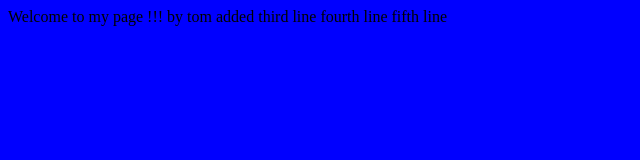
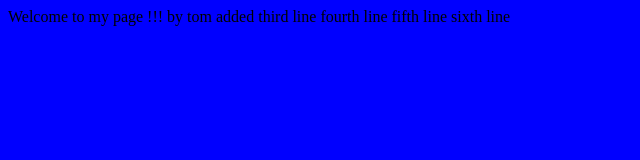
Before and after one commit to ritikgi/AWS-Code-Deploy-CI-CD-pipeline, a plain HTML site: page index.html in a window 1280 px wide. Shown: the full height of the page, 0-640 px from the left. Drawn offline with Linux system fonts and the light colour scheme.

Commit message:
webapp code file

```diff
--- a/index.html
+++ b/index.html
@@ -4,4 +4,5 @@
 added third line
 fourth line
 fifth line
+sixth line
 </body>
```
